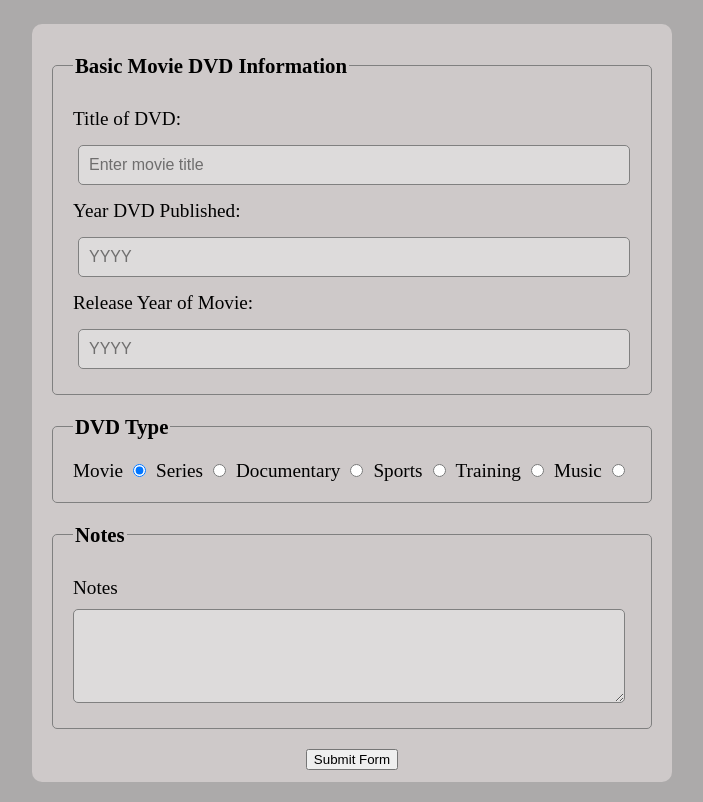
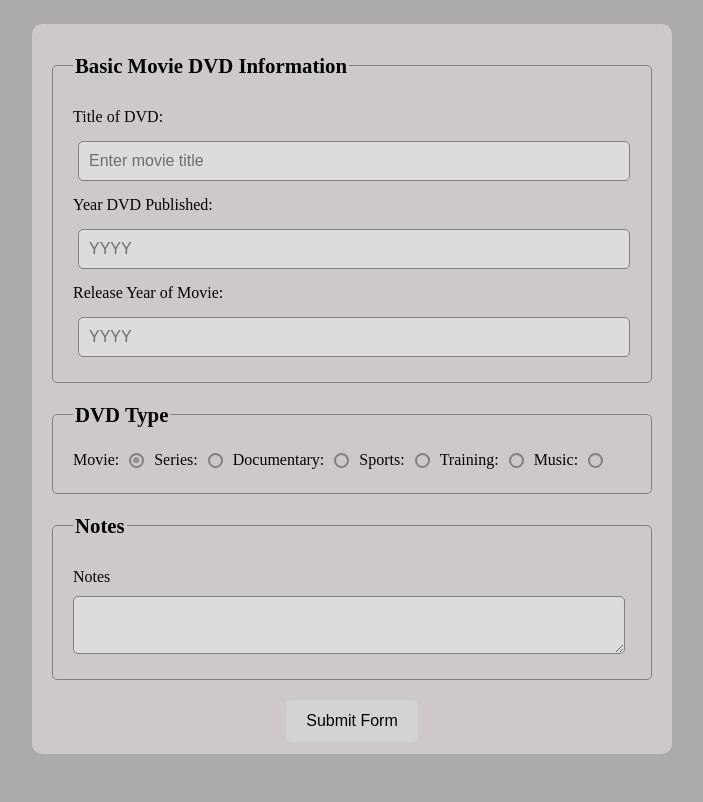
Before and after one commit to jripke74/media-app, a website: page index.html in a window 1280 px wide. Shown: the part 77-879 px from the top of the page, without its empty margins (288-991 px from the left). After the commit the page ends 851 px from the top, so only its background shows below. Drawn offline with Linux system fonts and the light colour scheme.

Commit message:
add button styles

```diff
--- a/index.html
+++ b/index.html
@@ -33,23 +33,23 @@
       </fieldset>
       <fieldset>
         <legend>DVD Type</legend>
-        <label for="movie" class="dvd-type">Movie</label>
+        <label for="movie" class="dvd-type">Movie:</label>
         <input type="radio" class="dvd-type-radio-btn" id="movie" name="dvd-type" value="movie" checked />
-        <label for="series" class="dvd-type">Series</label>
+        <label for="series" class="dvd-type">Series:</label>
         <input type="radio" class="dvd-type-radio-btn" id="series" name="dvd-type" value="series" />
-        <label for="documentery" class="dvd-type">Documentary</label>
+        <label for="documentery" class="dvd-type">Documentary:</label>
         <input type="radio" class="dvd-type-radio-btn" id="documentary" name="dvd-type" value="documentary" />
-        <label for="sports" class="dvd-type">Sports</label>
+        <label for="sports" class="dvd-type">Sports:</label>
         <input type="radio" class="dvd-type-radio-btn" id="sports" name="dvd-type" value="sports" />
-        <label for="training" class="dvd-type">Training</label>
+        <label for="training" class="dvd-type">Training:</label>
         <input type="radio" class="dvd-type-radio-btn" id="training" name="dvd-type" value="training" />
-        <label for="music" class="dvd-type">Music</label>
+        <label for="music" class="dvd-type">Music:</label>
         <input type="radio" class="dvd-type-radio-btn" id="music" name="dvd-type" value="music" />
       </fieldset>
       <fieldset>
         <legend>Notes</legend>
         <label for="notes">Notes</label>
-        <textarea name="notes" id="notes" rows="4" cols="50"></textarea>
+        <textarea name="notes" id="notes" rows="2" cols="50"></textarea>
       </fieldset>
       <button type="submit">Submit Form</button>
     </form>
--- a/main.css
+++ b/main.css
@@ -29,7 +29,7 @@ fieldset legend {
 }
 
 label {
-  font-size: 1.2rem;
+  font-size: 1.0rem;
 }
 
 label:not(.dvd-type) {
@@ -54,7 +54,38 @@ input, input::placeholder, textarea {
   color: rgb(111, 110, 110);
 }
 
+.dvd-type-radio-btn {
+  appearance: none;
+  width: 15px;
+  height: 15px;
+  border-radius: 50%;
+  border: 2px solid gray;
+  vertical-align: middle;
+}
+
+.dvd-type-radio-btn::before {
+  content: " ";
+  display: block;
+  width: 10px;
+  height: 10px;
+  border-radius: 50%;
+  transform: translate(3px, 3px) scale(0);
+  transition: all 0.3s ease-in;
+}
+
+.dvd-type-radio-btn:checked::before {
+  transform: translate(.25px, .25px) scale(.60);
+  background-color: #919090;
+}
+
 button {
+  font-size: 1rem;
+  font-weight: 500;
   display: block;
   margin: 2px auto;
+  cursor: pointer;
+  background-color: lightgray;
+  border: none;
+  border-radius: 6px;
+  padding: 12px 20px;
 }
```
